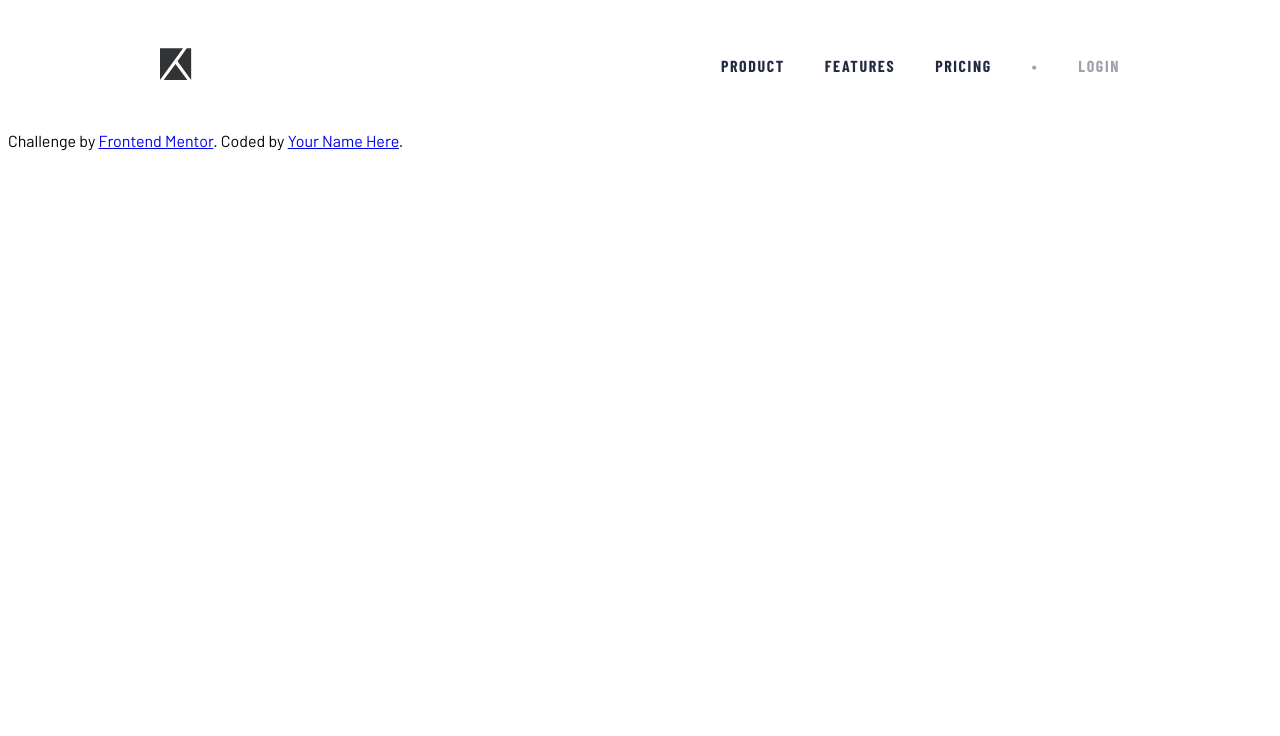
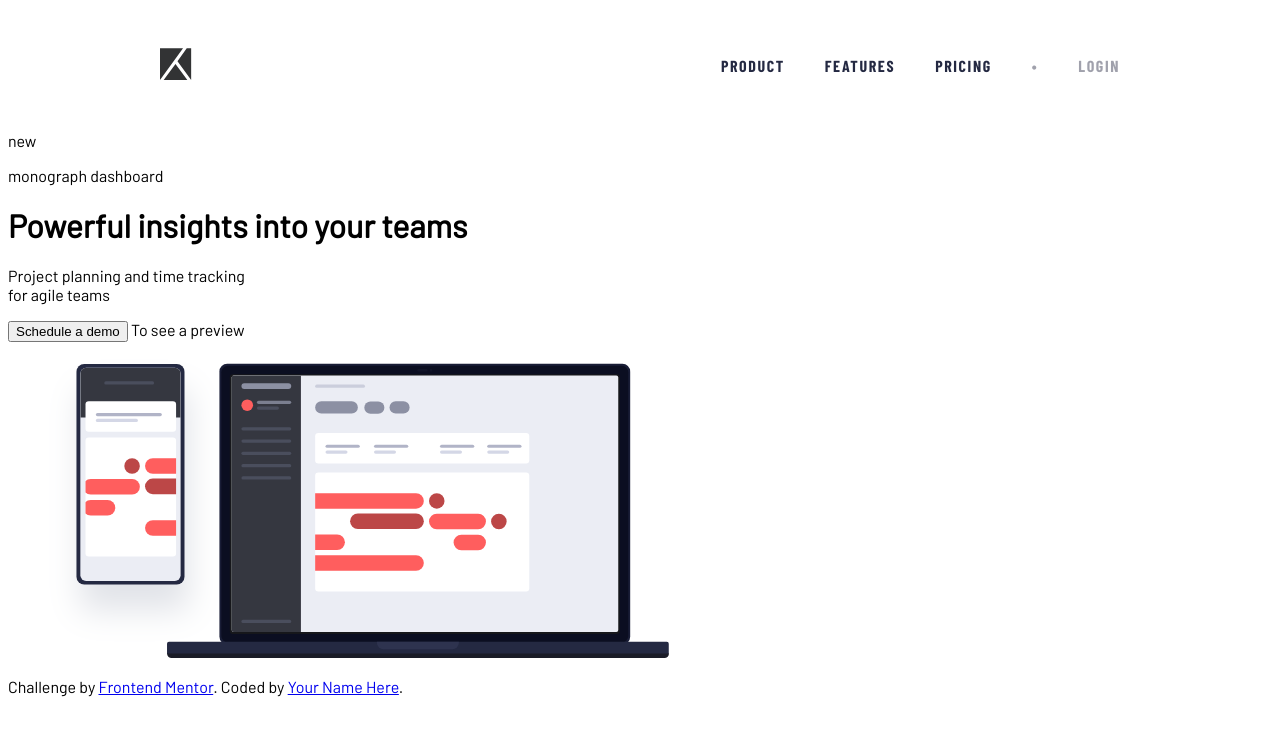
Before and after one commit to iJCode1/Project-tracking-intro-component, a plain HTML site: page index.html in a window 1280 px wide. Drawn offline with nearby package versions, Linux system fonts and the light colour scheme.

Commit message:
Estructura del content

```diff
--- a/css/estilos.css
+++ b/css/estilos.css
@@ -32,3 +32,5 @@ body {
   text-decoration: none;
   color: hsl(230, 29%, 20%);
 }
+
+/* ----------------------------- Content ------------------------------ */
--- a/index.html
+++ b/index.html
@@ -19,8 +19,6 @@
     <link rel="stylesheet" href="./css/estilos.css" />
 
     <title>Frontend Mentor | Project tracking intro component</title>
-
-    <!-- Feel free to remove these styles or customise in your own stylesheet 👍 -->
   </head>
   <body>
     <div class="header">
@@ -47,6 +45,30 @@
         </ol>
       </nav>
     </div>
+    <!--------------------------------- Content ----------------------------------------->
+    <div class="content">
+      <div class="content-text">
+        <p class="content-new">new</p>
+        <p class="content-monograph">monograph dashboard</p>
+        <h1 class="content-title">Powerful insights into your teams</h1>
+        <p class="content-description">
+          Project planning and time tracking<br />for agile teams
+        </p>
+        <form class="content-form">
+          <button class="form-button">Schedule a demo</button>
+          <label>To see a preview</label>
+        </form>
+      </div>
+      <figure class="content-imageWrapper">
+        <img
+          src="./images/illustration-devices.svg"
+          alt="Ilustración de
+        Dispositivos"
+          class="content-image"
+          height="300px"
+        />
+      </figure>
+    </div>
     <footer>
       <p class="attribution">
         Challenge by
```
